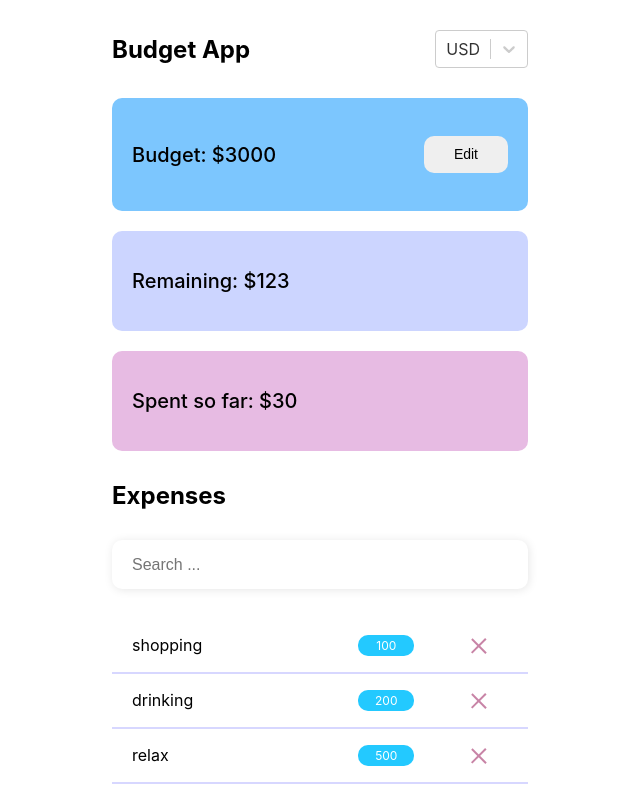
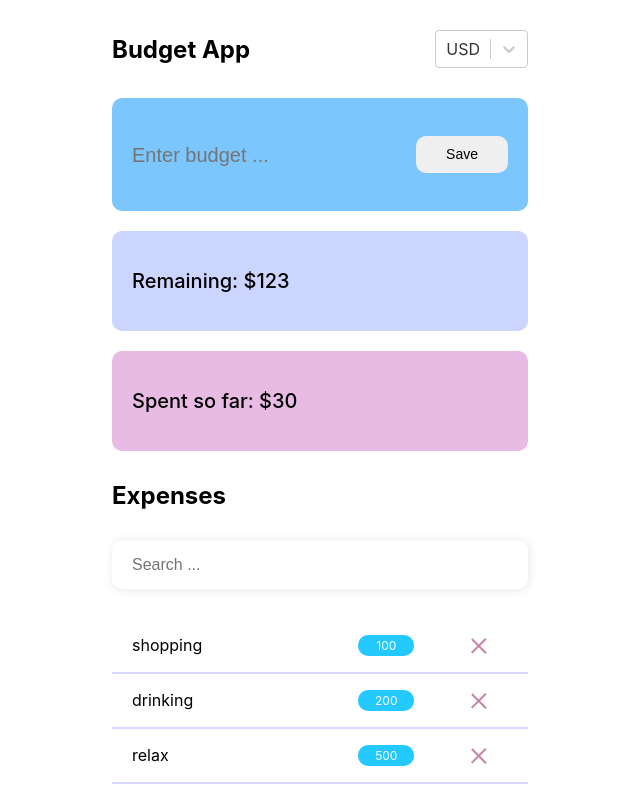
Before and after one commit to Aduenko-Vladislav/react-budget-app, a React (Create React App) app: page / in a window 1280 px wide. Both pictures are taken after a click on the button "Edit". Shown: the top 800 px of the page, without its empty margins (320-960 px from the left). Built offline with nearby package versions, Linux system fonts and the light colour scheme.

Commit message:
feat(budget): add budget input

```diff
--- a/src/components/BudgetButton/BudgetButton.tsx
+++ /dev/null
@@ -1,11 +0,0 @@
-import { StyledBudgetButton } from "./styles";
-
-interface IBudgetButton {
-  children: string;
-}
-
-export const BudgetButton = ({ children }: IBudgetButton) => {
-  return <StyledBudgetButton>{children}</StyledBudgetButton>;
-};
-
-export default BudgetButton;
--- /dev/null
+++ b/src/components/BudgetButtonEdit/BudgetButtonEdit.tsx
@@ -0,0 +1,17 @@
+import { StyledBudgetButtonEdit } from "./styles";
+
+interface IBudgetButtonEdit {
+  children: string;
+  handleEdit: () => void;
+}
+
+export const BudgetButtonEdit = ({
+  children,
+  handleEdit,
+}: IBudgetButtonEdit) => {
+  return (
+    <StyledBudgetButtonEdit onClick={handleEdit}>
+      {children}
+    </StyledBudgetButtonEdit>
+  );
+};
--- a/src/components/BudgetButton/styles.ts
+++ b/src/components/BudgetButtonEdit/styles.ts
@@ -1,6 +1,6 @@
 import styled from "styled-components";
 
-export const StyledBudgetButton = styled.button`
+export const StyledBudgetButtonEdit = styled.button`
   padding: 10px 30px;
 
   font-weight: 500;
--- /dev/null
+++ b/src/components/BudgetButtonSave/BudgetButtonSave.tsx
@@ -0,0 +1,17 @@
+import { StyledBudgetButtonSave } from "./styles";
+
+interface IBudgetButtonSave {
+  children: string;
+  handleSave: () => void;
+}
+
+export const BudgetButtonSave = ({
+  children,
+  handleSave,
+}: IBudgetButtonSave) => {
+  return (
+    <StyledBudgetButtonSave onClick={handleSave}>
+      {children}
+    </StyledBudgetButtonSave>
+  );
+};
--- /dev/null
+++ b/src/components/BudgetButtonSave/styles.ts
@@ -0,0 +1,17 @@
+import styled from "styled-components";
+
+export const StyledBudgetButtonSave = styled.button`
+  padding: 10px 30px;
+
+  font-weight: 500;
+  font-size: 14px;
+  line-height: 17px;
+
+  border-radius: 10px;
+  border: none;
+
+  cursor: pointer;
+  &:hover {
+    background-color: rgba(204, 255, 255);
+  }
+`;
--- a/src/components/BudgetCard/BudgetCard.tsx
+++ b/src/components/BudgetCard/BudgetCard.tsx
@@ -7,7 +7,7 @@ interface IBudgetCard {
 }
 
 export const BudgetCard = ({ children, type }: IBudgetCard) => {
-  return <StyledBudgetCard type={type}>{children}</StyledBudgetCard>;
+  return <StyledBudgetCard type={type}>{children} </StyledBudgetCard>;
 };
 
 export default BudgetCard;
--- /dev/null
+++ b/src/components/BudgetInput/BudgetInpute.tsx
@@ -0,0 +1,16 @@
+import { ChangeEvent } from "react";
+import { StyledBudgetInput } from "./styles";
+
+interface IBudgetInput {
+  handleInput: (e: ChangeEvent<HTMLInputElement>) => void;
+}
+
+export const BudgetInput = ({ handleInput }: IBudgetInput) => {
+  return (
+    <StyledBudgetInput
+      onChange={handleInput}
+      placeholder="Enter budget ..."
+      type="number"
+    ></StyledBudgetInput>
+  );
+};
--- /dev/null
+++ b/src/components/BudgetInput/styles.ts
@@ -0,0 +1,12 @@
+import styled from "styled-components";
+
+export const StyledBudgetInput = styled.input`
+  width: 100%;
+
+  font-weight: 500;
+  font-size: 20px;
+  line-height: 24px;
+  color: rgba(255, 255, 255, 0.6);
+
+  background-color: rgb(124, 198, 254);
+`;
--- a/src/components/Card/Card.tsx
+++ b/src/components/Card/Card.tsx
@@ -1,5 +1,9 @@
-import BudgetButton from "../BudgetButton/BudgetButton";
+import { ChangeEvent, useState } from "react";
+import { useBudgetContext } from "../../context/BudgetContext/BudgetContext";
+import { BudgetButtonEdit } from "../BudgetButtonEdit/BudgetButtonEdit";
+import { BudgetButtonSave } from "../BudgetButtonSave/BudgetButtonSave";
 import BudgetCard from "../BudgetCard/BudgetCard";
+import { BudgetInput } from "../BudgetInput/BudgetInpute";
 import Form from "../Form/Form";
 import { List } from "../List/List";
 import SearchInput from "../SearchInput/SearchInput";
@@ -8,6 +12,22 @@ import { StyledTitle } from "../Title/styles";
 import { BudgetContainer, Container, Header, StyledCard } from "./styles";
 
 const Card = () => {
+  const [isEdit, setIsEdit] = useState<boolean>(false);
+  const handleEdit = () => {
+    setIsEdit(!isEdit);
+  };
+  const [inputValue, setInputValue] = useState<number>(0);
+  const handleInput = (e: ChangeEvent<HTMLInputElement>) => {
+    setInputValue(+e.target.value);
+  };
+
+  const handleSave = () => {
+    setIsEdit(!isEdit);
+    setBudget(inputValue);
+  };
+
+  const { budget, setBudget } = useBudgetContext();
+
   return (
     <StyledCard>
       <Container>
@@ -17,7 +37,16 @@ const Card = () => {
         </Header>
         <BudgetContainer>
           <BudgetCard type="budget">
-            Budget: $3000 <BudgetButton>Edit</BudgetButton>
+            {isEdit ? (
+              <BudgetInput handleInput={handleInput} />
+            ) : (
+              `Budget :${budget}`
+            )}
+            {isEdit ? (
+              <BudgetButtonSave handleSave={handleSave}> Save </BudgetButtonSave>
+            ) : (
+              <BudgetButtonEdit handleEdit={handleEdit}> Edit </BudgetButtonEdit>
+            )}
           </BudgetCard>
           <BudgetCard type="remaining">Remaining: $123</BudgetCard>
           <BudgetCard type="pent:">Spent so far: $30</BudgetCard>
--- /dev/null
+++ b/src/context/BudgetContext/BudgetContext.tsx
@@ -0,0 +1,29 @@
+import { createContext, useContext, useState } from "react";
+import { IBudgetContext, IBudgetContextProviderProps } from "./types";
+
+export const BudgetContext = createContext<IBudgetContext>({
+  budget: 0,
+  setBudget: () => {},
+});
+const useBudgetContextValue = () => {
+  const [budgetContext, setBudgetContext] = useState<IBudgetContext>(() => ({
+    budget: 3000,
+    setBudget: (newBudget) => {
+      setBudgetContext((ctx) => ({ ...ctx, budget: newBudget }));
+    },
+  }));
+
+  return budgetContext;
+};
+
+export const useBudgetContext = () => useContext<IBudgetContext>(BudgetContext);
+
+export const BudgetContextProvider = ({
+  children,
+}: IBudgetContextProviderProps) => {
+  return (
+    <BudgetContext.Provider value={useBudgetContextValue()}>
+      {children}
+    </BudgetContext.Provider>
+  );
+};
```
Also changed, not shown: src/context/BudgetContext/types.ts (+10 -1 lines).
